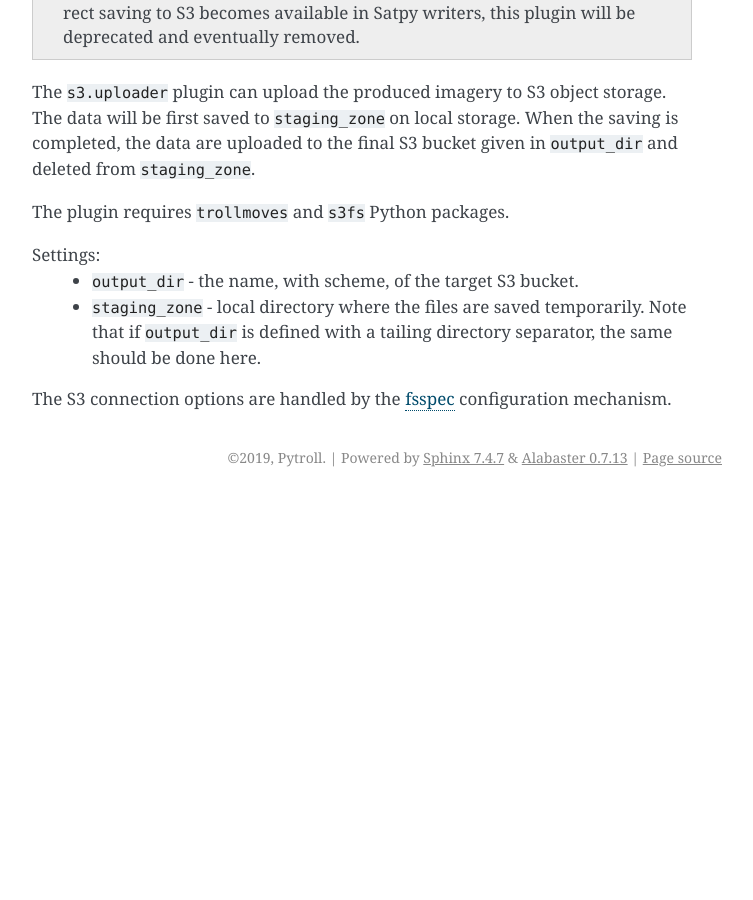
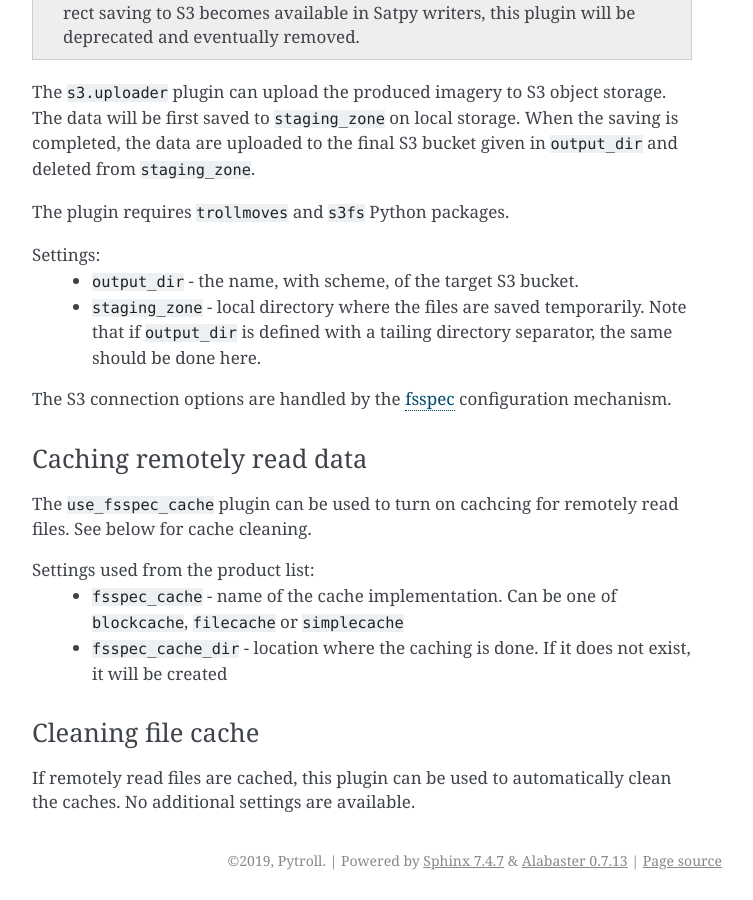
Before and after one commit to pytroll/trollflow2, a Sphinx documentation site: the page built from doc/source/plugins.rst, in a window 1280 px wide and 900 px high, scrolled down 7360 px. Shown: the whole window, without its empty margins (388-1141 px from the left). Built offline with Sphinx 7.4.7, drawn with Linux system fonts in a browser that asks for light colours; before the commit the page ends 7857 px from its top, so only the background shows below that; some of the changed text lies outside the part shown.

Commit message:
Add documentation

```diff
--- a/doc/source/plugins.rst
+++ b/doc/source/plugins.rst
@@ -359,3 +359,20 @@ Settings:
 The S3 connection options are handled by the
 `fsspec <https://filesystem-spec.readthedocs.io/en/latest/features.html#configuration>`_
 configuration mechanism.
+
+Caching remotely read data
+**************************
+
+The ``use_fsspec_cache`` plugin can be used to turn on cachcing for remotely read files. See below for
+cache cleaning.
+
+Settings used from the product list:
+  - ``fsspec_cache`` - name of the cache implementation. Can be one of ``blockcache``, ``filecache`` or
+    ``simplecache``
+  - ``fsspec_cache_dir`` - location where the caching is done. If it does not exist, it will be created
+
+Cleaning file cache
+*******************
+
+If remotely read files are cached, this plugin can be used to automatically clean the caches.
+No additional settings are available.
```
